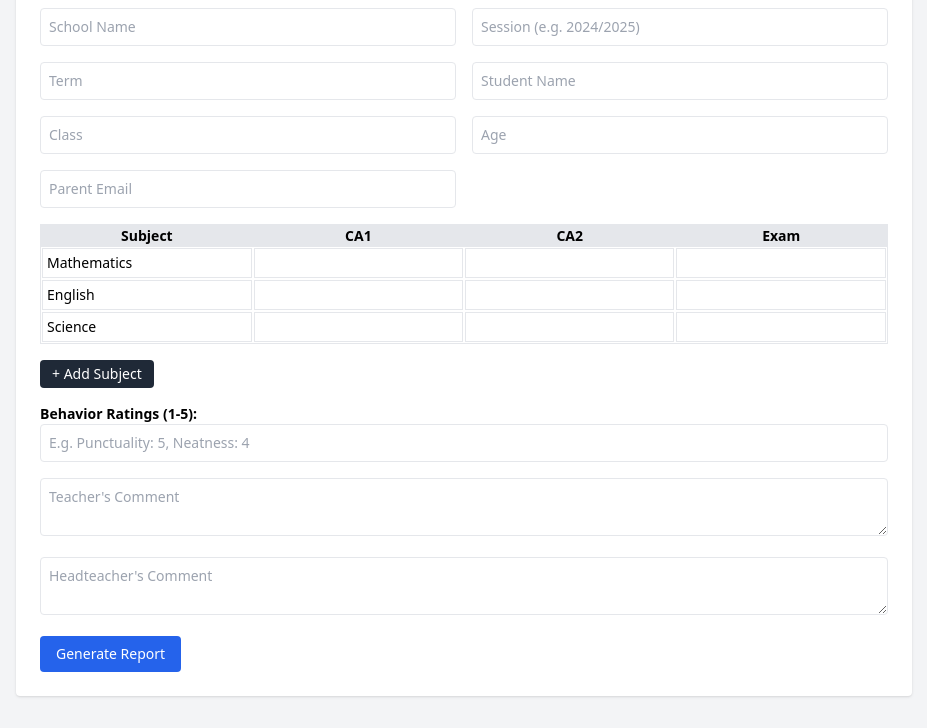
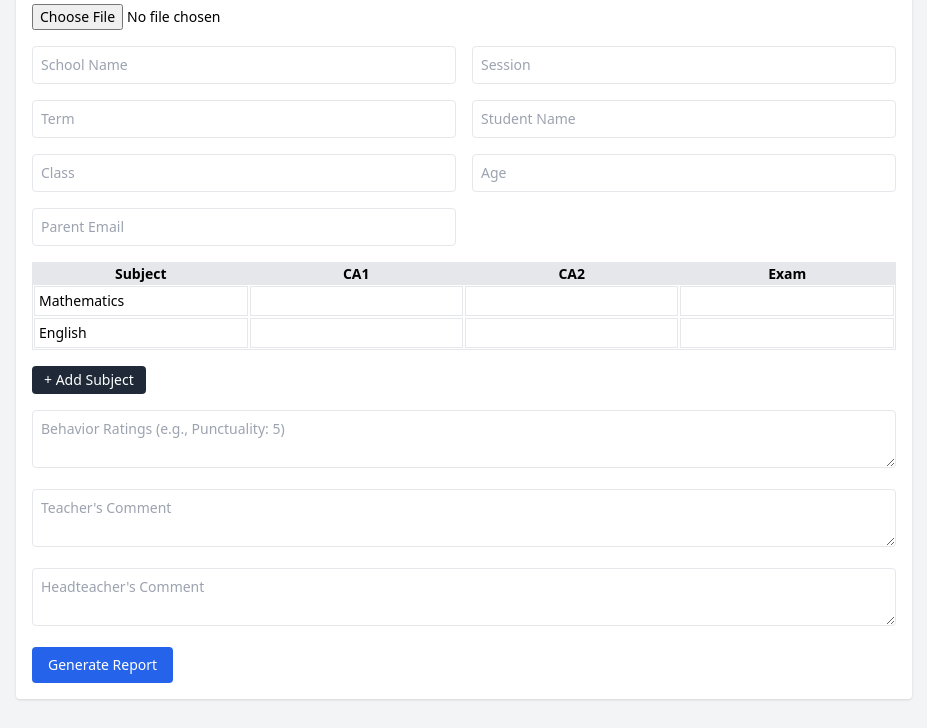
Before and after one commit to husbill/school-report-card, a plain HTML site: page index.html in a window 1280 px wide. Shown: the part 104-832 px from the top of the page, without its empty margins (176-1103 px from the left). Drawn offline with nearby package versions, Linux system fonts and the light colour scheme.

Commit message:
Add files via upload

```diff
--- a/index.html
+++ b/index.html
@@ -5,31 +5,32 @@
   <title>Smart Report Card Generator</title>
   <script src="script.js" defer></script>
   <script src="https://cdn.tailwindcss.com"></script>
+  <script src="https://cdnjs.cloudflare.com/ajax/libs/html2pdf.js/0.10.1/html2pdf.bundle.min.js"></script>
 </head>
 <body class="bg-gray-100 text-sm font-sans">
-  <div class="max-w-4xl mx-auto bg-white p-6 my-8 rounded shadow">
-    <div class="mb-6">
-      <h1 class="text-2xl font-bold text-center">Report Card Generator</h1>
-    </div>
+  <div class="max-w-4xl mx-auto bg-white p-4 my-6 rounded shadow">
+    <h1 class="text-xl font-bold text-center mb-4">Smart Report Card Generator</h1>
 
-    <!-- School and Student Info -->
     <form id="reportForm" class="space-y-4">
-      <div class="grid grid-cols-2 gap-4">
-        <input class="border p-2 w-full rounded" placeholder="School Name" id="schoolName" required />
-        <input class="border p-2 w-full rounded" placeholder="Session (e.g. 2024/2025)" id="session" required />
-        <input class="border p-2 w-full rounded" placeholder="Term" id="term" required />
-        <input class="border p-2 w-full rounded" placeholder="Student Name" id="studentName" required />
-        <input class="border p-2 w-full rounded" placeholder="Class" id="studentClass" required />
-        <input class="border p-2 w-full rounded" placeholder="Age" id="age" required />
-        <input class="border p-2 w-full rounded" placeholder="Parent Email" id="parentEmail" required />
+      <!-- Logo upload -->
+      <div>
+        <label class="block font-semibold">Upload School Logo:</label>
+        <input type="file" id="schoolLogo" accept="image/*" class="mt-1" />
       </div>
 
-      <!-- Subjects Table -->
-      <table class="w-full border mt-6 text-center">
+      <div class="grid grid-cols-1 sm:grid-cols-2 gap-4">
+        <input class="border p-2 rounded" placeholder="School Name" id="schoolName" required />
+        <input class="border p-2 rounded" placeholder="Session" id="session" required />
+        <input class="border p-2 rounded" placeholder="Term" id="term" required />
+        <input class="border p-2 rounded" placeholder="Student Name" id="studentName" required />
+        <input class="border p-2 rounded" placeholder="Class" id="studentClass" required />
+        <input class="border p-2 rounded" placeholder="Age" id="age" required />
+        <input class="border p-2 rounded" placeholder="Parent Email" id="parentEmail" required />
+      </div>
+
+      <table class="w-full mt-4 border text-center text-xs sm:text-sm">
         <thead class="bg-gray-200">
-          <tr>
-            <th>Subject</th><th>CA1</th><th>CA2</th><th>Exam</th>
-          </tr>
+          <tr><th>Subject</th><th>CA1</th><th>CA2</th><th>Exam</th></tr>
         </thead>
         <tbody id="subjectTable">
           <tr>
@@ -44,35 +45,19 @@
             <td><input class="w-full p-1 border" type="number" /></td>
             <td><input class="w-full p-1 border" type="number" /></td>
           </tr>
-          <tr>
-            <td><input class="w-full p-1 border" value="Science" /></td>
-            <td><input class="w-full p-1 border" type="number" /></td>
-            <td><input class="w-full p-1 border" type="number" /></td>
-            <td><input class="w-full p-1 border" type="number" /></td>
-          </tr>
         </tbody>
       </table>
+      <button type="button" onclick="addSubjectRow()" class="bg-gray-800 text-white px-3 py-1 rounded mt-2">+ Add Subject</button>
 
-      <!-- Add more subjects -->
-      <button type="button" onclick="addSubjectRow()" class="bg-gray-800 text-white px-3 py-1 rounded">+ Add Subject</button>
-
-      <!-- Behavior Ratings -->
-      <div class="mt-4">
-        <label class="block font-semibold">Behavior Ratings (1-5):</label>
-        <input class="border p-2 rounded w-full" placeholder="E.g. Punctuality: 5, Neatness: 4" id="behavior" />
-      </div>
-
-      <!-- Comments -->
+      <textarea id="behavior" placeholder="Behavior Ratings (e.g., Punctuality: 5)" class="border p-2 w-full rounded mt-2"></textarea>
       <textarea id="teacherComment" placeholder="Teacher's Comment" class="border p-2 w-full rounded mt-2"></textarea>
       <textarea id="headComment" placeholder="Headteacher's Comment" class="border p-2 w-full rounded mt-2"></textarea>
 
-      <!-- Submit -->
       <button type="submit" class="bg-blue-600 text-white px-4 py-2 rounded mt-4">Generate Report</button>
     </form>
 
-    <!-- Generated Report -->
     <div id="reportCard" class="mt-10 hidden">
-      <div id="reportContent" class="border p-4 bg-gray-50 rounded"></div>
+      <div id="reportContent" class="bg-white p-4 border rounded text-xs sm:text-sm"></div>
 
       <div class="mt-4 space-x-2">
         <button onclick="printReport()" class="bg-green-600 text-white px-3 py-1 rounded">Print / Save as PDF</button>
```
